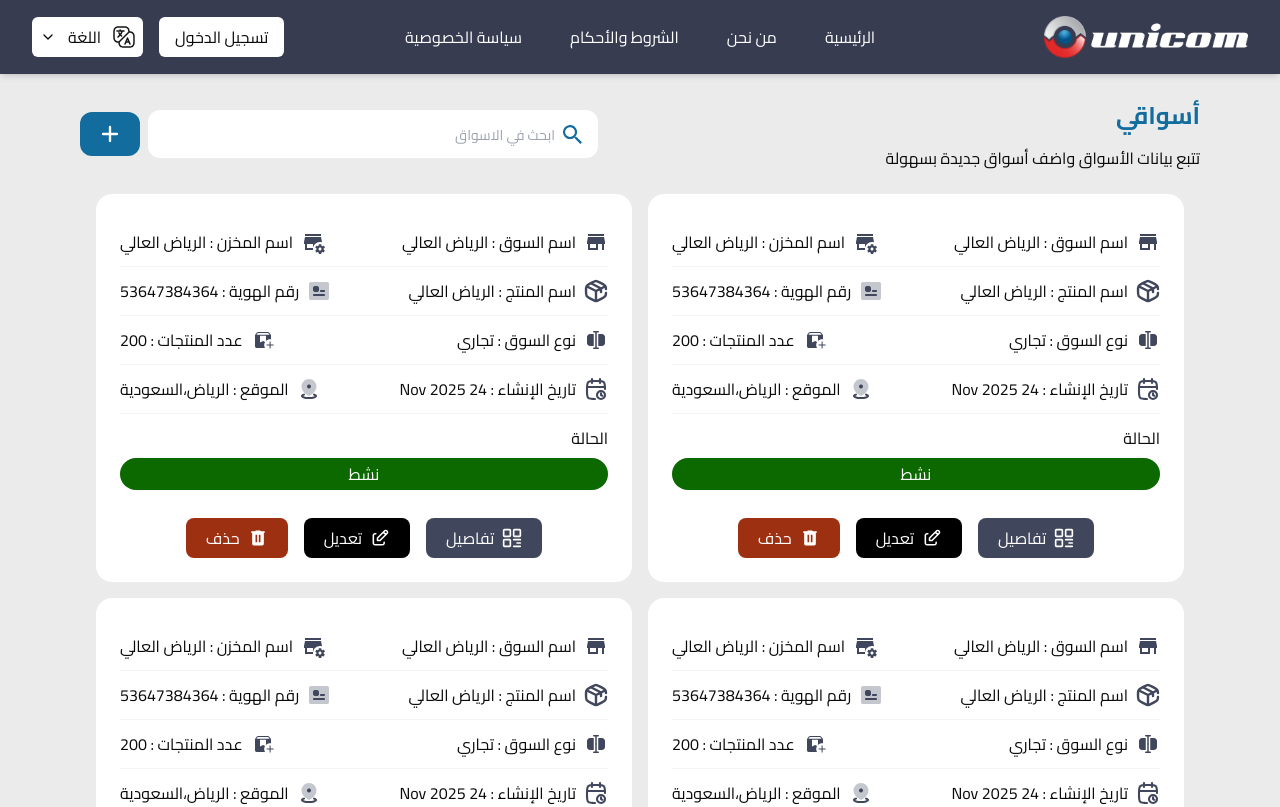
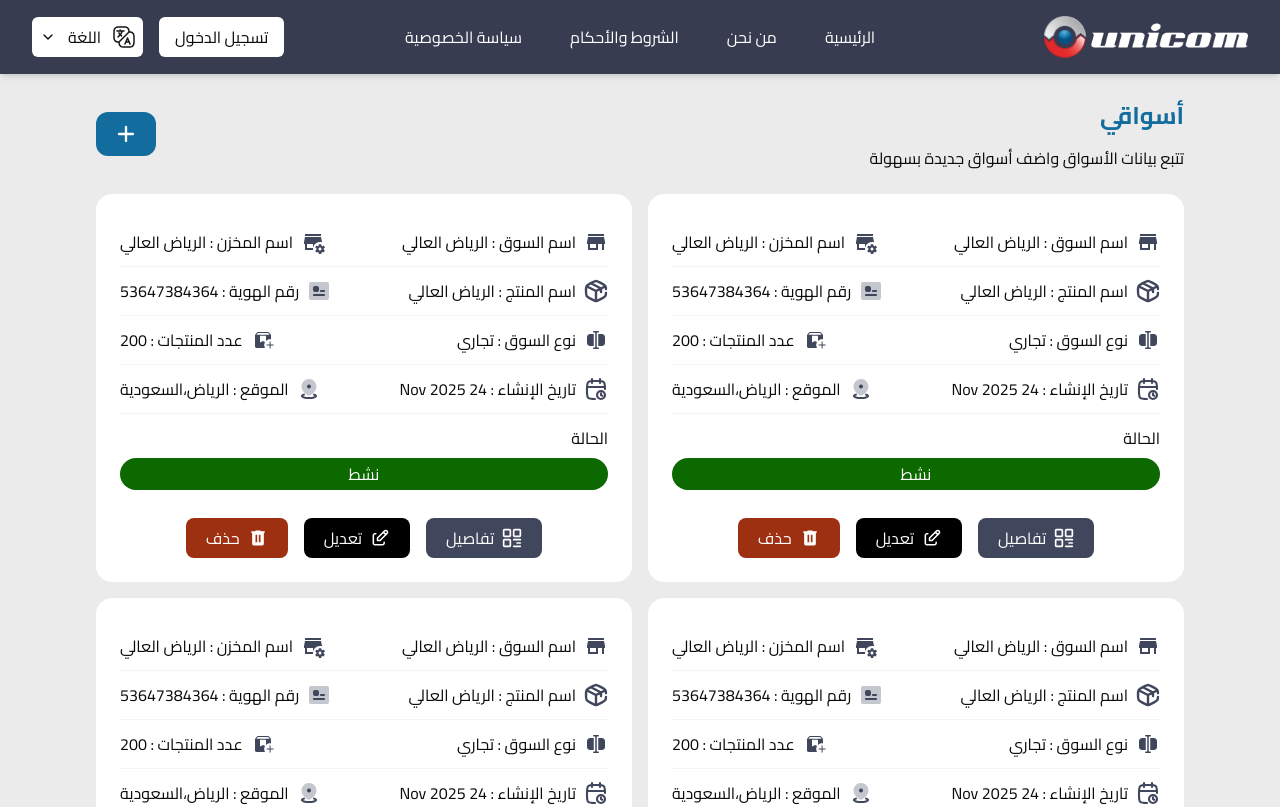
Before and after one commit to Ahmedelsayed265/unicom, a React (Vite) app: page / in a window 1280 px wide. Shown: the top 807 px of the page. Built offline with nearby package versions, Linux system fonts and the light colour scheme.

Commit message:
feat(pages): implement dynamic content for terms and privacy pages
- Add useGetSettings hook to fetch and display terms content
- Apply consistent styling to terms and privacy pages
- Remove search form from home page header

```diff
--- a/src/routes/Home.tsx
+++ b/src/routes/Home.tsx
@@ -3,18 +3,13 @@ import MarketCard from "@/features/markets/MarketCard";
 export default function Home() {
   return (
     <div className="py-6 px-20 flex flex-col gap-6">
-      <div className="flex items-center justify-between">
+      <div className="flex items-center justify-between px-4">
         <div>
           <h4 className="text-[#126C9E] font-bold text-[24px] mb-3">أسواقي</h4>
           <p>تتبع بيانات الأسواق واضف أسواق جديدة بسهولة</p>
         </div>
 
         <div className="flex items-center gap-2">
-          <form className="flex items-center gap-2 min-w-[450px] bg-white py-3 px-4 rounded-[12px]">
-            <img src="/images/Vector.svg" alt="" />
-            <input type="text" placeholder="ابحث في الاسواق" />
-          </form>
-
           <button className="bg-[#126C9E] py-2 px-4 rounded-[12px]">
             <img src="/images/ic_round-plus.svg" alt="" />
           </button>
--- a/src/routes/Privacy.tsx
+++ b/src/routes/Privacy.tsx
@@ -1,5 +1,12 @@
+import useGetSettings from "@/features/useGetSettings";
+
 export default function Privacy() {
+  const { data } = useGetSettings();
+
   return (
-    <div>Privacy</div>
-  )
+    <div
+      className="container mx-auto px-4 py-8 prose prose-gray max-w-3xl"
+      dangerouslySetInnerHTML={{ __html: data?.data.terms ?? "" }}
+    ></div>
+  );
 }
--- a/src/routes/Terms.tsx
+++ b/src/routes/Terms.tsx
@@ -1,5 +1,12 @@
+import useGetSettings from "@/features/useGetSettings";
+
 export default function Terms() {
+  const { data } = useGetSettings();
+
   return (
-    <div>Terms</div>
-  )
+    <div
+      className="container mx-auto px-4 py-8 prose prose-gray max-w-3xl"
+      dangerouslySetInnerHTML={{ __html: data?.data.terms ?? "" }}
+    ></div>
+  );
 }
```
